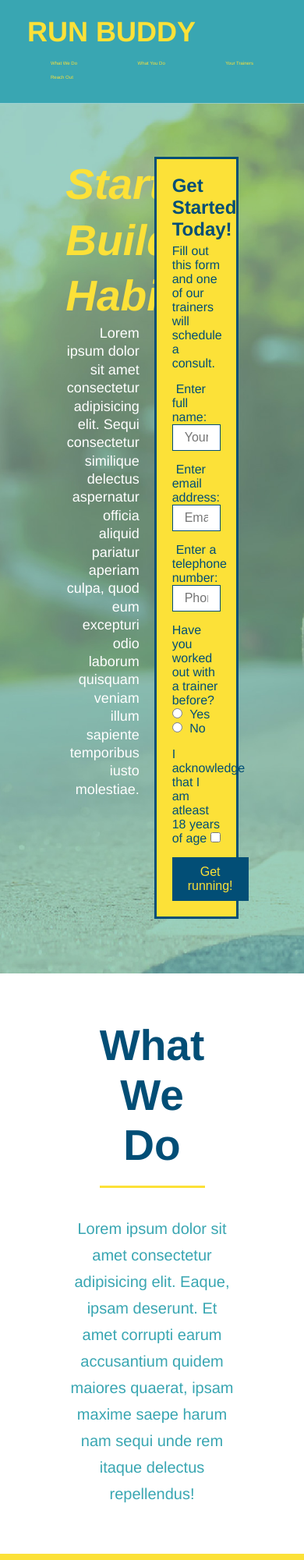
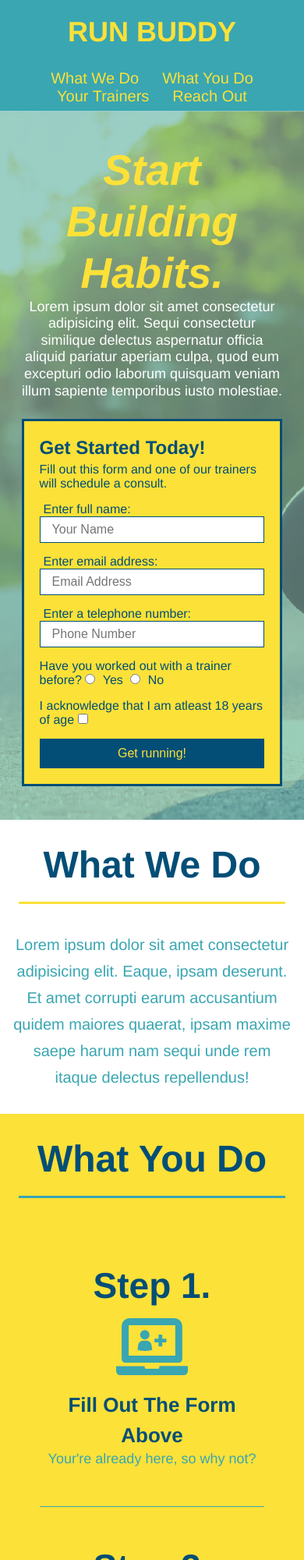
Before and after one commit to zht09001/run-buddy, a plain HTML site: page index.html in a window 390 px wide. Shown: the top 2000 px of the page at 78% size. Drawn offline with Linux system fonts and the light colour scheme.

Commit message:
media queries addes

```diff
--- a/assets/css/style.css
+++ b/assets/css/style.css
@@ -38,7 +38,7 @@ header nav ul  {
     list-style: none;
 }
 header nav ul li a {
-    margin: 0 30px;
+    padding: 10px 15px;
     font-weight: lighter;
     font-size: 1.55vw;
 }
@@ -54,6 +54,7 @@ section {
      background-position: center;
      display: flex;
      flex-wrap: wrap;
+     align-items: flex-start;
      justify-content: center;
  }
 .hero-cta {
@@ -62,7 +63,7 @@ section {
      margin: 3.5%;
      color: #fff;
      font-size: 18px;
-     line-height: 1.3;
+     line-height: 1.2;
  }
  .hero-cta h2 {
      font-style: italic;
@@ -114,7 +115,7 @@ section {
  .section-title {
 
     text-align: center;
-    font-size: 55px;
+    font-size: 48px;
     color: #024e76;
     padding-bottom: 20px;
     border-bottom: 3px solid;
@@ -309,3 +310,97 @@ footer {
  footer a {
      color: #024e76;
  }
+/*MEDIA QUERY FOR SMALLER DESKTOP SCREENS AND SMALLER */
+
+@media screen and (max-width: 980px) {
+
+
+     header {
+         padding-bottom: 0;
+         justify-content: center;
+     }
+     header h1 {
+         width: 100%;
+         text-align: center;
+     }
+     header nav ul {
+         margin-top: 20px;
+         width: 100%;
+         justify-content: center;
+     }
+     header nav ul li a{
+         font-size: 20px;
+     }
+     footer h2, footer div{
+         text-align:center;
+         width: 100%
+     }
+     .hero-cta, .hero-form {
+         width: 100%;
+     }
+     .hero-cta {
+         text-align: center;
+     }
+     .section-title {
+         width: 80%;
+     }
+     .trainer {
+         flex: 0 70%;
+     }
+     .contact-info iframe {
+        flex: 1 100%
+     }
+
+}
+
+/* MEDIA QUERY FOR TABLETS AND SMALLER */
+@media screen and (max-width: 768px) {
+
+    section {
+        padding: 30px 15px;
+    }
+    .step h3 {
+        flex: 1 100%;
+        text-align: center;
+    }
+    .step-info {
+        flex: 2 100%;
+        text-align: center;
+        justify-content: center;
+    }
+    .step-img {
+        flex: 0 32%;
+        margin-right: 0;
+        margin-top: 15px;
+        margin-bottom: 15px;
+    }
+    .step-text {
+        flex: 100%;
+    }
+
+}
+/* MEDIA QUERY FOR MOBILE PHONES AND SMALLER */
+@media screen and (max-width: 575px) {
+    .hero-form button {
+        width: 100%;
+    }
+    .section-title {
+        width: 95%;
+    }
+    .intro p {
+        width: 100%;
+    }
+    .trainer {
+        flex: 0 100%;
+    }
+    .contact-info {
+        text-align: center;
+    }
+    .contact-info > *{
+        flex: 0 100%;
+    }
+    .contact-form {
+        order: 3;
+    }
+
+ }
--- a/index.html
+++ b/index.html
@@ -1,6 +1,7 @@
 <!DOCTYPE html>
 <html lang="en">
     <head>
+        <meta name="viewport" content="width=device-width, intial-scale=1.0" />
         <meta charset="UTF-8" />
         <title> Run Buddy </title>
 
```
Also changed, not shown: privacy-policy.html (+1 -0 lines).
